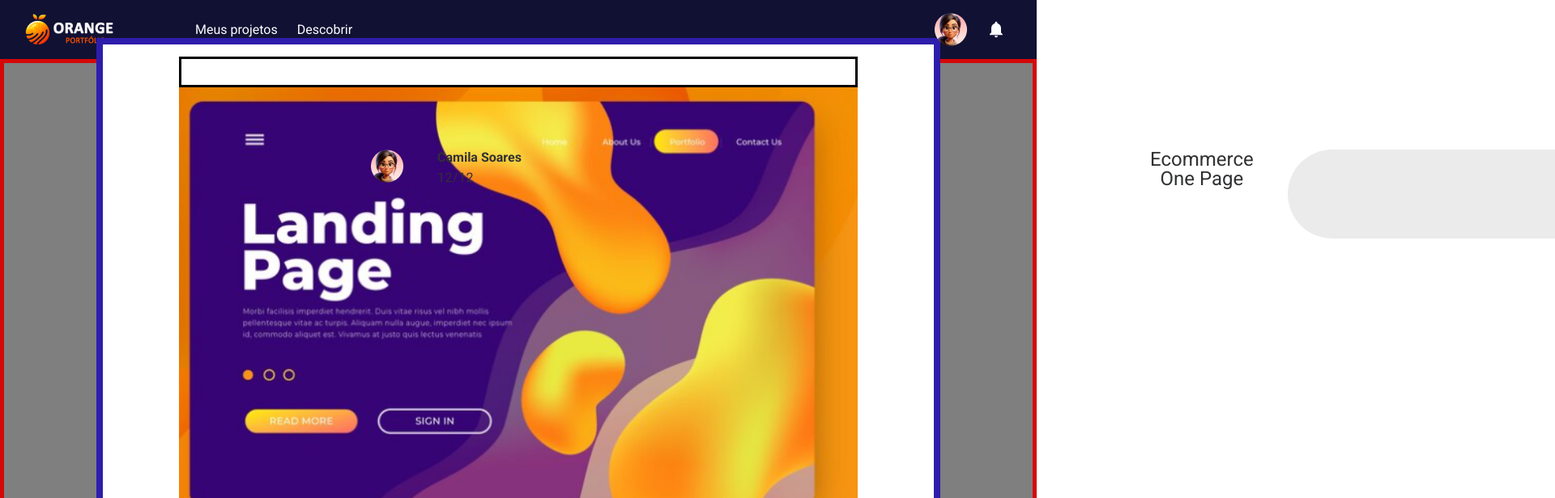
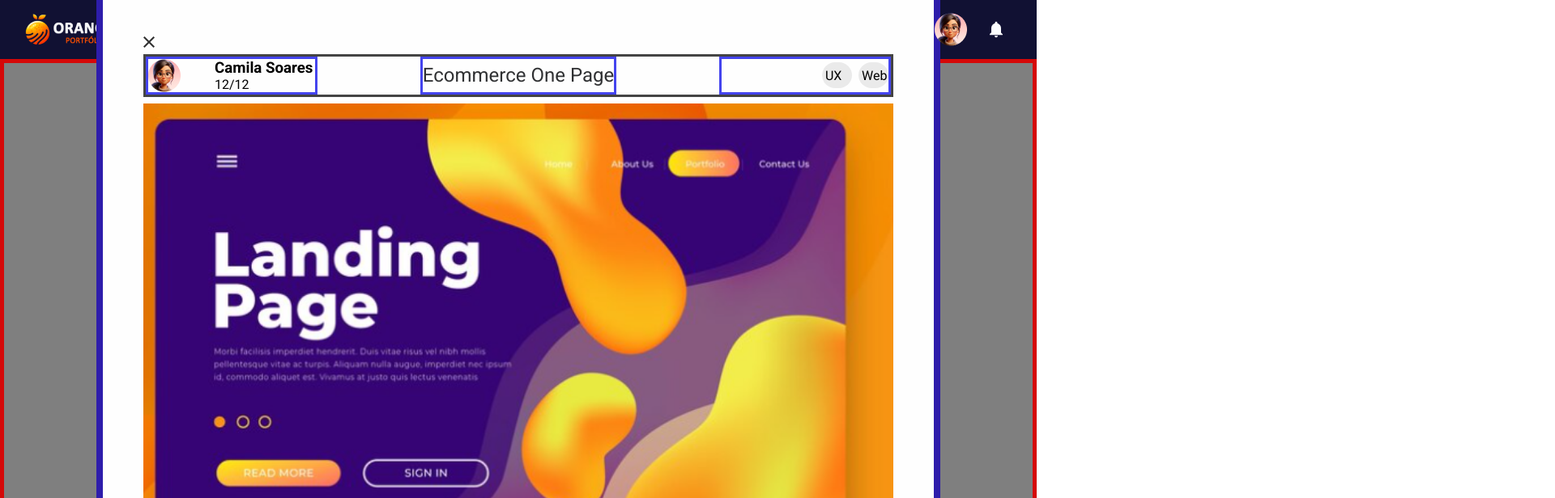
Before and after one commit to Indalecioolivo/HACKATHON-UNISANTA, a React (Vite) app: page /myprojects in a window 1280 px wide. Shown: the top 616 px of the page at 81% size, 1920 px wide, since content can reach past the window. Built offline with nearby package versions, Linux system fonts and the light colour scheme.

Commit message:
Ajustes importantes feitos

```diff
--- /dev/null
+++ b/src/modules/CadastroSucedido/CadastroSucedido.css
@@ -0,0 +1,29 @@
+.cadastroSucedido-container {
+
+    width: 320px;
+    height: 52px;
+
+    /* Auto layout */
+    display: flex;
+    flex-direction: row;
+
+    align-items: center;
+    justify-content: space-between;
+
+    padding: 6px 16px;
+
+    background: #2E7D32;
+    border-radius: 4px;
+}
+
+.cadastroSucedido-container h3 {
+    /* Text */
+
+    padding: 8px 0px;
+    gap: 4px;
+
+    width: 254px;
+    height: 40px;
+
+    color: #fff;
+}
--- /dev/null
+++ b/src/modules/CadastroSucedido/CadastroSucedido.jsx
@@ -0,0 +1,13 @@
+import "./CadastroSucedido.css";
+import Sucesso from "../../assets/sucesso.png";
+
+export default function CadastroSucedido() {
+  return (
+    <section className="cadastroSucedido-container">
+        <img src={Sucesso} alt="icone-suceso" />
+        <h3>
+            Cadastro feito com sucesso
+        </h3>
+    </section>
+  );
+}
--- a/src/modules/CardUsuario/CardUsuario.css
+++ b/src/modules/CardUsuario/CardUsuario.css
@@ -14,15 +14,14 @@
 
 .profile {
     display: flex;
-    flex-direction: row;
-    align-items: flex-start;
+    align-items: center;
+    justify-content: center;
     gap: 42px;
 
-    position: absolute;
     width: 364px;
     height: 122px;
-    left: calc(50% - 364px/2);
-    top: 185px;
+
+    border: 3px solid #eee;
 }
 
 .text-input {
@@ -52,13 +51,6 @@
     align-items: center;
     padding: 8px 22px;
 
-    width: 200px;
-    height: 42px;
-
     background: rgba(0, 0, 0, 0.12);
     border-radius: 4px;
-
-    /* Inside auto layout */
-    flex: none;
-    order: 1;
 }
--- a/src/modules/EsqueletoProjeto/EsqueletoProjeto.css
+++ b/src/modules/EsqueletoProjeto/EsqueletoProjeto.css
@@ -1,11 +1,8 @@
 .esqueletoProjeto-container {
   /* <Skeleton> */
 
-  position: absolute;
   width: 390px;
   height: 258px;
-  left: 445px;
-  top: 495px;
 
   background: rgba(230, 233, 242, 0.2);
   border-radius: 4px;
--- a/src/modules/GridProjeto/GridProjeto.css
+++ b/src/modules/GridProjeto/GridProjeto.css
@@ -48,12 +48,10 @@
 .gridProjetos-container p {
     /* Compartilhe seu talento com milhares de pessoas */
 
-    width: 270px;
-    height: 28px;
 
-    /* position: absolute;
-    left: calc(50% - 270px/2 + 0.5px);
-    top: calc(50% - 28px/2 + 47px); */
+    display: flex;
+    align-items: center;
+    justify-content: center;
 
     /* [Orange P] Style Guide/Body 2 */
     font-family: 'Roboto';
--- a/src/modules/ModaVisualizarProjeto/ModalVisualizarProjeto.css
+++ b/src/modules/ModaVisualizarProjeto/ModalVisualizarProjeto.css
@@ -1,7 +1,4 @@
 .visualizarProjeto-container {
-    /* Backdrop */
-
-    background: rgba(0, 0, 0, 0.5);
     width: 100%;
     height: 100%;
 
@@ -14,90 +11,53 @@
     background-color: rgba(00, 00,00 , 0.5);
 }
 
-.modal {
-    /* Card - pré visualização de projeto */
+.visualizarProjeto-container .modal {
+    width: 1042px;
+    height: 900px;
 
-    width: 1042px;
-    height: 780px;
+    /* width: 90%;
+    height: 85%; */
 
-    background: #FFFFFF;
+    background-color: #FEFEFE;
     border: 8px solid rgb(46, 29, 171);
 
     display: flex;
     flex-direction: column;
-    justify-content: space-around;
-    align-items: center;
+    justify-content: space-between;
 
-    padding: 15px;
+    padding: 50px;
 }
 
-.modal-header {
-    /* Horizontal container */
-
-    /* Auto layout */
+.visualizarProjeto-container .modal .fechar {
     display: flex;
-    flex-direction: row;
-    justify-content: space-around;
     align-items: center;
-    padding: 0px;
-    gap: 175px;
-
-    width: 838px;
-    height: 50px;
-
-    border: 3px solid;
-    border-color: #000;
 }
 
-.profile {
-    /* Vertical container */
-
-    padding: 0px;
-    gap: 8px;
+.modal .modal-header {
+    display: flex;
+    border: 3px solid #444;
+    width: 100%;
+    flex-direction: row;
+    justify-content: space-between;
 }
 
-.info-profile {
-    /* Container */
+.modal .profile {
+    justify-content: flex-start;
+    height: inherit;
+    width: 23%;
+    border: none;
 
-    /* Auto layout */
-    display: flex;
-    flex-direction: column;
-    justify-content: center;
-    /* align-items: flex-start; */
-    padding: 0px;
-    gap: 8px;
+    /* Inside auto layout */
+    order: 0;
+
+    border: 3px solid #44e;
 }
 
-.info-profile h3 {
-    /* Camila Soares */
+.modal .modal-header h1 {
+    display: flex;
+    align-items: center;
+    justify-content: center;
 
-    width: 104px;
-    height: 19px;
-
-    font-family: 'Roboto';
-    font-style: normal;
-    font-weight: 600;
-    font-size: 16px;
-    line-height: 19px;
-    /* identical to box height */
-
-    color: #303133;
-}
-
-.info-profile p {
-    /* 12/12 */
-
-    font-family: 'Roboto';
-    font-style: normal;
-    font-weight: 400;
-    font-size: 16px;
-    line-height: 19px;
-    /* identical to box height */
-
-    color: #515255;
-}
-
-.modal-header h1 {
     /* Ecommerce One Page */
 
     /* [Orange P] Style Guide/H5 */
@@ -108,32 +68,43 @@
     line-height: 24px;
     /* identical to box height, or 100% */
     text-align: center;
+    color: #303133;
 
-    color: #303133;
+
+    /* Inside auto layout */
+    flex: none;
+    order: 1;
+    flex-grow: 0;
+
+    border: 3px solid #44e;
 }
 
-.tags {
+.modal .modal-header .tags {
     /* Frame 744 */
 
     /* Auto layout */
     display: flex;
     flex-direction: row;
-
+    align-items: center;
+    justify-content: flex-end;
     padding: 0px;
     gap: 8px;
 
-    width: 91px;
-    height: 32px;
+    width: 23%;
+
+    /* Inside auto layout */
+    flex: none;
+    order: 2;
+    flex-grow: 0;
+    border: 3px solid #44e;
 }
 
-.tags p {
-    /* <Chip>
+.modal .modal-header .tags p {
 
     /* Auto layout */
     display: flex;
     flex-direction: row;
     align-items: center;
-    justify-content: center;
     padding: 4px;
 
     width: 37px;
@@ -146,28 +117,8 @@
     flex: none;
     order: 0;
     flex-grow: 0;
-
 }
 
 .modal .projectImage {
-    /* Image */
-
-    width: 838px;
-    height: 585px;
-}
-
-.modal p {
-    width: 838px;
-    height: 110px;
-
-    font-family: 'Roboto';
-    font-style: normal;
-    font-weight: 400;
-    font-size: 16px;
-    line-height: 16px;
-    /* or 100% */
-    letter-spacing: 0.5px;
-
-    color: #303133;
 
 }
--- a/src/modules/ModaVisualizarProjeto/ModalVisualizarProjeto.jsx
+++ b/src/modules/ModaVisualizarProjeto/ModalVisualizarProjeto.jsx
@@ -1,11 +1,15 @@
 import "./ModalVisualizarProjeto.css";
 import UserPhoto from "../../assets/circle.png";
 import ProjectImage from "../../assets/projectImage.png";
+import X from "../../assets/fechar.png";
 
 export default function ModalVisualizarProjeto(){
     return (
         <section className="visualizarProjeto-container">
             <div className="modal">
+                <div className="fechar">
+                    <img src={X} alt="" />
+                </div>
                 <div className="modal-header">
                     <div className="profile">
                         <img src={UserPhoto} alt="" />
@@ -13,7 +17,7 @@ export default function ModalVisualizarProjeto(){
                             <h3>Camila Soares</h3>
                             <p>12/12</p>
                         </div>
-
+                    </div>
                     <h1>
                         Ecommerce One Page
                     </h1>
@@ -21,7 +25,6 @@ export default function ModalVisualizarProjeto(){
                     <div className="tags">
                         <p>UX</p>
                         <p>Web</p>
-                        </div>
                     </div>
                 </div>
 
--- a/src/modules/ModalAdcProjeto/ModalAdcProjeto.css
+++ b/src/modules/ModalAdcProjeto/ModalAdcProjeto.css
@@ -25,25 +25,31 @@
     padding: 15px;
 }
 
-.modal h2 {
-    /* Adicionar projeto */
-
-    /* position: absolute;
-    left: 28%;
-    top: 26%; */
+.container-modal .adicionar {
+    width: 826px;
+    height: 24px;
 
     display: flex;
     align-items: center;
     justify-content: center;
 
+    border: 3px solid #e00;
+}
+
+.container-modal .adicionar h1 {
+    /* Adicionar projeto */
+
+    text-align: left;
+
     /* [Orange P] Style Guide/H5 */
+    font-family: 'Roboto';
     font-style: normal;
     font-weight: 400;
     font-size: 24px;
     line-height: 24px;
     /* identical to box height, or 100% */
 
-    color: #000000;
+    color: #515255;
 }
 
 .configuracoes {
@@ -53,6 +59,8 @@
     justify-content: space-between;
     width: 826px;
     height: 336px;
+
+    border: 3px solid #0ee;
 }
 
 .selecionar{
@@ -69,6 +77,8 @@
 
     width: 389px;
     height: 336px;
+
+    text-align: center;
 
     /* position: absolute;
     left: 0px;
@@ -117,7 +127,6 @@
     /* Auto layout */
     display: flex;
     flex-direction: row;
-    align-items: flex-start;
     padding: 16px 0px;
     text-align: left;
 
@@ -142,13 +151,6 @@
     box-shadow: 0px 1px 5px rgba(0, 0, 0, 0.12), 0px 2px 2px rgba(0, 0, 0, 0.14), 0px 3px 1px -2px rgba(0, 0, 0, 0.2);
     border-radius: 4px;
 
-
-    flex: none;
-
-    /* position: absolute;
-    left: 28%;
-    top: 71%; */
-
     color: white;
     font-weight: bold;
 }
@@ -166,15 +168,6 @@
 
     background: rgba(0, 0, 0, 0.12);
     border-radius: 4px;
-
-    /* Inside auto layout */
-    flex: none;
-    order: 1;
-    flex-grow: 0;
-
-    /* position: absolute;
-    left: 34%;
-    top: 71%; */
 }
 
 .button-container {
--- a/src/modules/ModalAdcProjeto/ModalAdcProjeto.jsx
+++ b/src/modules/ModalAdcProjeto/ModalAdcProjeto.jsx
@@ -5,9 +5,13 @@ export default function ModalAdcProjeto(){
     return (
         <section className="container-modal">
             <div className="modal">
-                <h2>Adicionar projeto</h2>
+
+                <div className="adicionar">
+                    <h1>Adicionar Projeto</h1>
+                </div>
 
                 <div className="configuracoes">
+
                     <div className="selecionar">
                         <p>
                             Selecione o conteúdo que você deseja fazer upload
--- a/src/routes/MyProjects/MyProjects.css
+++ b/src/routes/MyProjects/MyProjects.css
@@ -7,6 +7,10 @@
   /* border: 5px solid; */
 }
 
+.usuario {
+  display: flex;
+}
+
 .myprojects-container h2 {
   position: absolute;
   height: 10px;
@@ -14,11 +18,15 @@
   top: 363px;
 }
 
-/* .projetos {
+.buscador {
+  border: 3px solid #0e0;
+}
+
+.projetos {
   display: flex;
   flex-wrap: wrap;
   justify-content: space-around;
-  gap: 16px; definir espaçamento
+  gap: 16px;
 
   border: 5px solid;
-} */
+}
```
Also changed, not shown: src/routes/MyProjects/MyProjects.jsx (+11 -3 lines), src/assets/fechar.png (added), src/assets/sucesso.png (added). Lines whose indentation alone changed are shown as unchanged.
